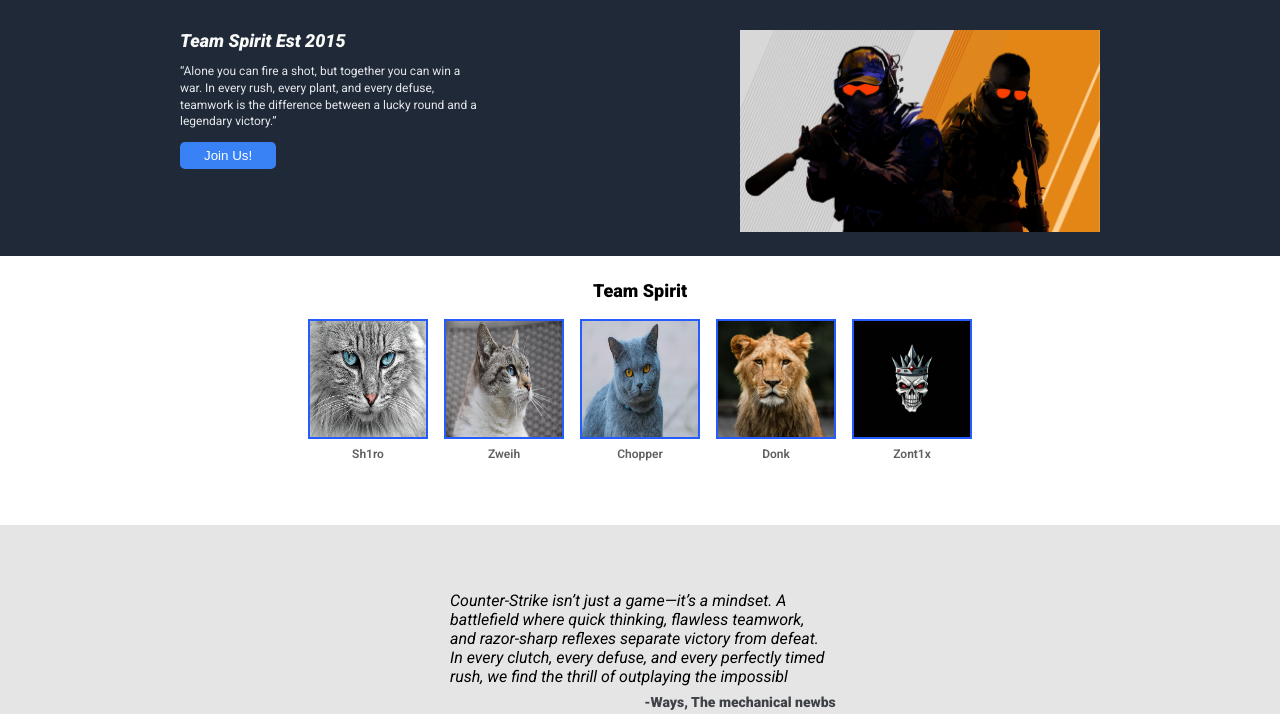
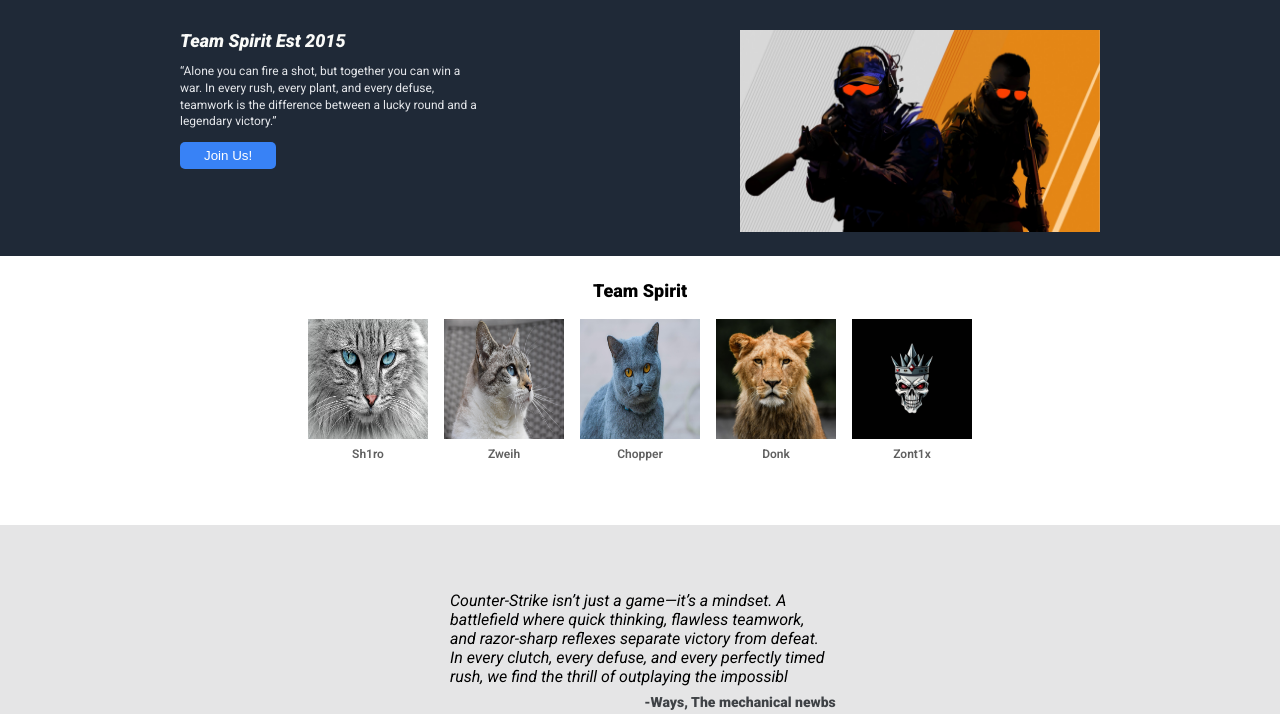
Before and after one commit to wahyu1337/beginner-web, a plain HTML site: page index.html in a window 1280 px wide. Shown: the part 86-800 px from the top of the page. Drawn offline with Linux system fonts and the light colour scheme.

Commit message:
UPDATED style.css removing blue border

```diff
--- a/style.css
+++ b/style.css
@@ -152,7 +152,6 @@ div .section2-right{
 }
 .profile {
     box-sizing:  border-box;
-    border: 2px solid rgb(38, 92, 255);
     width: 120px;
     height: 120px;
 }
```
